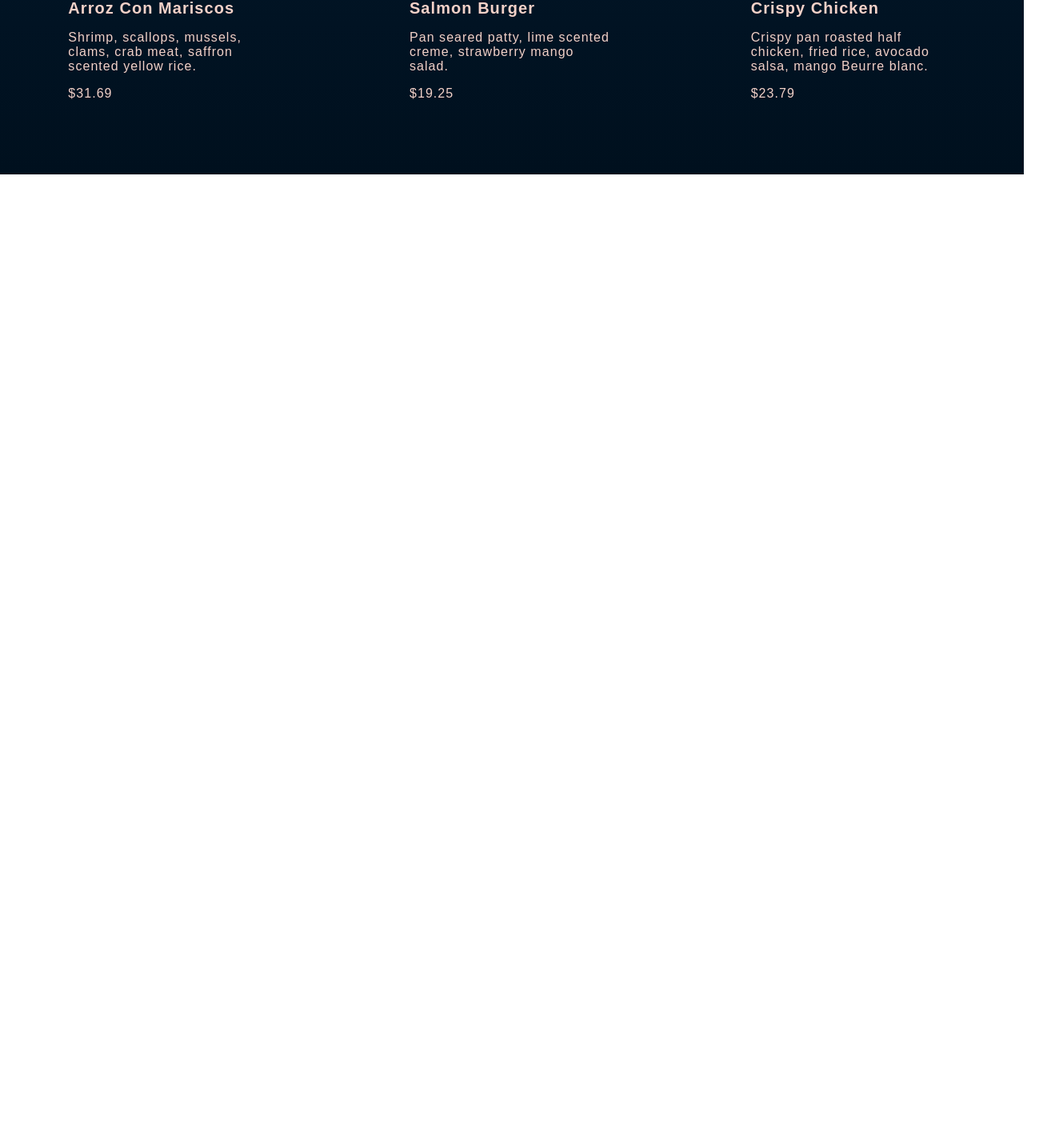
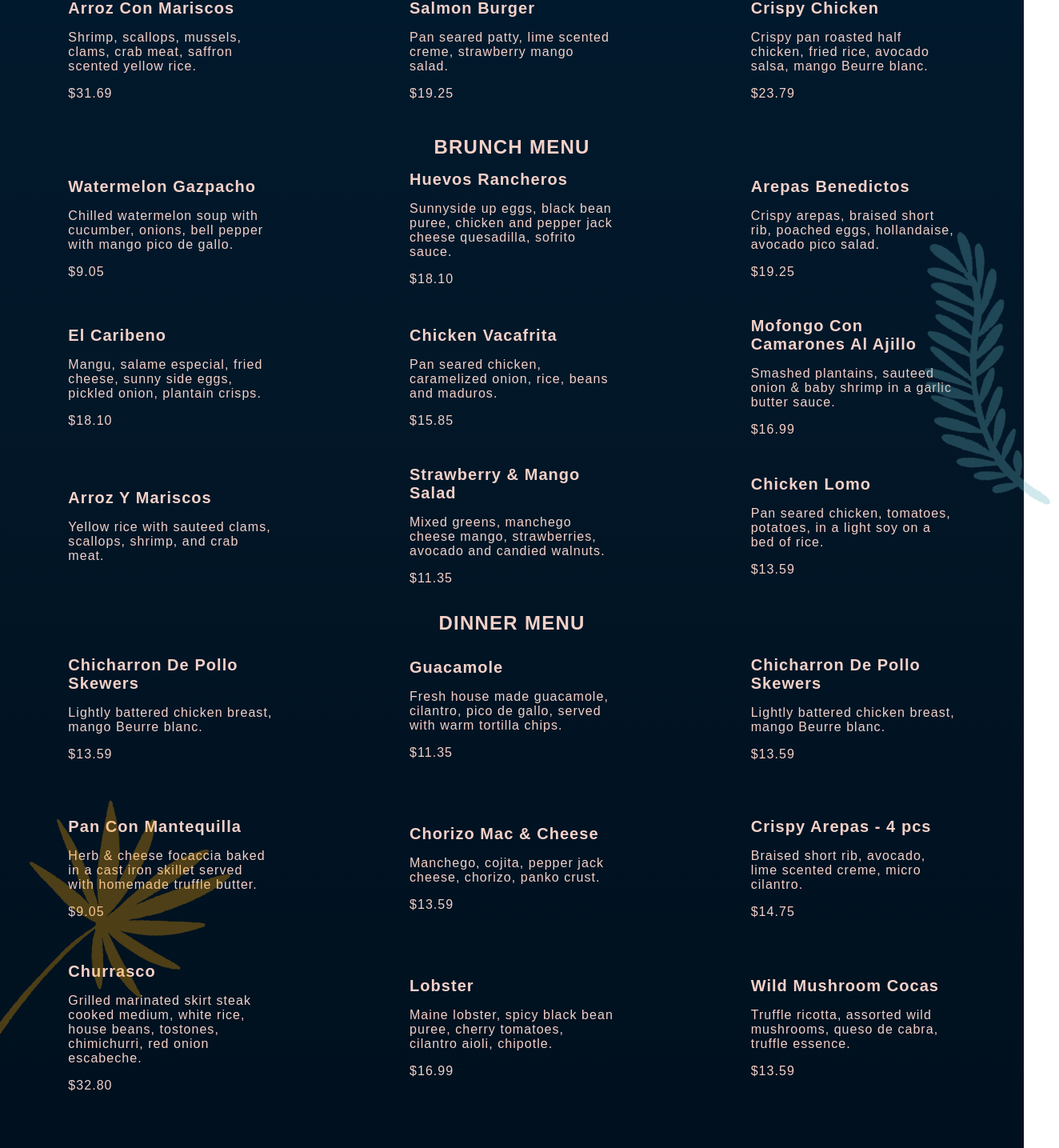
Before and after one commit to asrahman97/blendonthewater, a React (Create React App) app: page / in a window 1280 px wide. Shown: the part 627-2062 px from the top of the page at 80% size, 1324 px wide, since content can reach past the window. Before the commit the page ends 845 px from the top, so only its background shows below. Built offline with nearby package versions, Linux system fonts and the light colour scheme.

Commit message:
[Menu] Finished

```diff
--- a/src/components/Menu.js
+++ b/src/components/Menu.js
@@ -1,4 +1,7 @@
 import React from 'react'
+import Leaf1 from '../assests/leaf1.png'
+import Leaf2 from '../assests/leaf2.png'
+import Leaf3 from '../assests/leaf3.png'
 
 export default function Menu() {
   return (
@@ -8,6 +11,7 @@ export default function Menu() {
         <h1>Menu</h1>
         <div className="margin-bottom right"></div>
       </div>
+      <img src={Leaf1} className="leaf1"></img>
       <div className="menu-section">
         <h3>Midday Menu</h3>
         <div className="midday-menu-grid-wrapper">
@@ -58,16 +62,109 @@ export default function Menu() {
           </div>
         </div>
 
-        {/* <div className="menu-section">
-          <h3>Midday Menu</h3>
+        <div className="menu-section">
+          <h3>Brunch Menu</h3>
           <div className="midday-menu-grid-wrapper">
             <div className="menuitem1 menuitem">
-              <h3 className="menu-item-title">Pollo a La Plancha</h3>
-              <p className="menu-item-desc">Marinated chicken breast, white rice, house beans, maduros, lemon butter sauce.</p>
-              <p className="menu-item-price">$21.49</p>
+              <h3 className="menu-item-title">Watermelon Gazpacho</h3>
+              <p className="menu-item-desc">Chilled watermelon soup with cucumber, onions, bell pepper with mango pico de gallo.</p>
+              <p className="menu-item-price">$9.05</p>
+            </div>
+            <div className="menuitem2 menuitem">
+              <h3 className="menu-item-title">Huevos Rancheros</h3>
+              <p className="menu-item-desc">Sunnyside up eggs, black bean puree, chicken and pepper jack cheese quesadilla, sofrito sauce.</p>
+              <p className="menu-item-price">$18.10</p>
+            </div>
+            <div className="menuitem3 menuitem">
+              <h3 className="menu-item-title">Arepas Benedictos</h3>
+              <p className="menu-item-desc">Crispy arepas, braised short rib, poached eggs, hollandaise, avocado pico salad.</p>
+              <p className="menu-item-price">$19.25</p>
+            </div>
+            <img src={Leaf2} className="leaf2"></img>
+            <div className="menuitem4 menuitem">
+              <h3 className="menu-item-title">El Caribeno</h3>
+              <p className="menu-item-desc">Mangu, salame especial, fried cheese, sunny side eggs, pickled onion, plantain crisps.</p>
+              <p className="menu-item-price">$18.10</p>
+            </div>
+            <div className="menuitem5 menuitem">
+              <h3 className="menu-item-title">Chicken Vacafrita</h3>
+              <p className="menu-item-desc">Pan seared chicken, caramelized onion, rice, beans and maduros.</p>
+              <p className="menu-item-price">$15.85</p>
+            </div>
+            <div className="menuitem6 menuitem">
+              <h3 className="menu-item-title">Mofongo Con Camarones Al Ajillo</h3>
+              <p className="menu-item-desc">Smashed plantains, sauteed onion & baby shrimp in a garlic butter sauce.</p>
+              <p className="menu-item-price">$16.99</p>
+            </div>
+            <div className="menuitem7 menuitem">
+              <h3 className="menu-item-title">Arroz Y Mariscos</h3>
+              <p className="menu-item-desc">Yellow rice with sauteed clams, scallops, shrimp, and crab meat.</p>
+              <p className="menu-item-price"></p>
+            </div>
+            <div className="menuitem8 menuitem">
+              <h3 className="menu-item-title">Strawberry & Mango Salad</h3>
+              <p className="menu-item-desc">Mixed greens, manchego cheese mango, strawberries, avocado and candied walnuts.</p>
+              <p className="menu-item-price">$11.35</p>
+            </div>
+            <div className="menuitem9 menuitem">
+              <h3 className="menu-item-title">Chicken Lomo</h3>
+              <p className="menu-item-desc">Pan seared chicken, tomatoes, potatoes, in a light soy on a bed of rice.</p>
+              <p className="menu-item-price">$13.59</p>
             </div>
           </div>
-        </div> */}
+        </div>
+
+        <div className="menu-section">
+          <h3>Dinner Menu</h3>
+          <div className="midday-menu-grid-wrapper">
+            <div className="menuitem1 menuitem">
+              <h3 className="menu-item-title">Chicharron De Pollo Skewers</h3>
+              <p className="menu-item-desc">Lightly battered chicken breast, mango Beurre blanc.</p>
+              <p className="menu-item-price">$13.59</p>
+            </div>
+            <div className="menuitem2 menuitem">
+              <h3 className="menu-item-title">Guacamole</h3>
+              <p className="menu-item-desc">Fresh house made guacamole, cilantro, pico de gallo, served with warm tortilla chips.</p>
+              <p className="menu-item-price">$11.35</p>
+            </div>
+            <div className="menuitem3 menuitem">
+              <h3 className="menu-item-title">Chicharron De Pollo Skewers</h3>
+              <p className="menu-item-desc">Lightly battered chicken breast, mango Beurre blanc.</p>
+              <p className="menu-item-price">$13.59</p>
+            </div>
+            <div className="menuitem4 menuitem">
+              <img src={Leaf3} className="leaf3"></img>
+              <h3 className="menu-item-title">Pan Con Mantequilla</h3>
+              <p className="menu-item-desc">Herb & cheese focaccia baked in a cast iron skillet served with homemade truffle butter.</p>
+              <p className="menu-item-price">$9.05</p>
+            </div>
+            <div className="menuitem5 menuitem">
+              <h3 className="menu-item-title">Chorizo Mac & Cheese</h3>
+              <p className="menu-item-desc">Manchego, cojita, pepper jack cheese, chorizo, panko crust.</p>
+              <p className="menu-item-price">$13.59</p>
+            </div>
+            <div className="menuitem6 menuitem">
+              <h3 className="menu-item-title">Crispy Arepas - 4 pcs</h3>
+              <p className="menu-item-desc">Braised short rib, avocado, lime scented creme, micro cilantro.</p>
+              <p className="menu-item-price">$14.75</p>
+            </div>
+            <div className="menuitem7 menuitem">
+              <h3 className="menu-item-title">Churrasco</h3>
+              <p className="menu-item-desc">Grilled marinated skirt steak cooked medium, white rice, house beans, tostones, chimichurri, red onion escabeche.</p>
+              <p className="menu-item-price">$32.80</p>
+            </div>
+            <div className="menuitem8 menuitem">
+              <h3 className="menu-item-title">Lobster</h3>
+              <p className="menu-item-desc">Maine lobster, spicy black bean puree, cherry tomatoes, cilantro aioli, chipotle.</p>
+              <p className="menu-item-price">$16.99</p>
+            </div>
+            <div className="menuitem9 menuitem">
+              <h3 className="menu-item-title">Wild Mushroom Cocas</h3>
+              <p className="menu-item-desc">Truffle ricotta, assorted wild mushrooms, queso de cabra, truffle essence.</p>
+              <p className="menu-item-price">$13.59</p>
+            </div>
+          </div>
+        </div>
 
       </div>
     </div>
```
